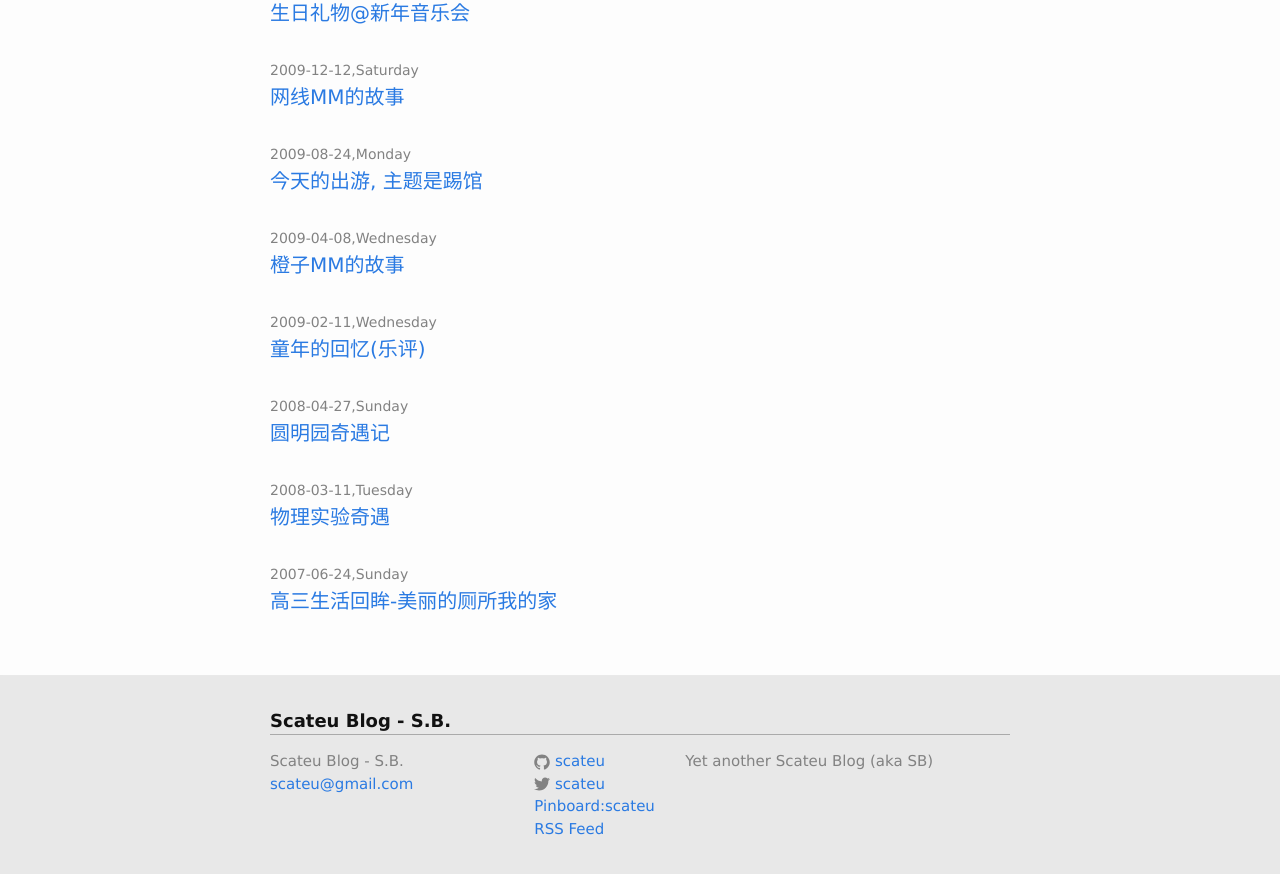
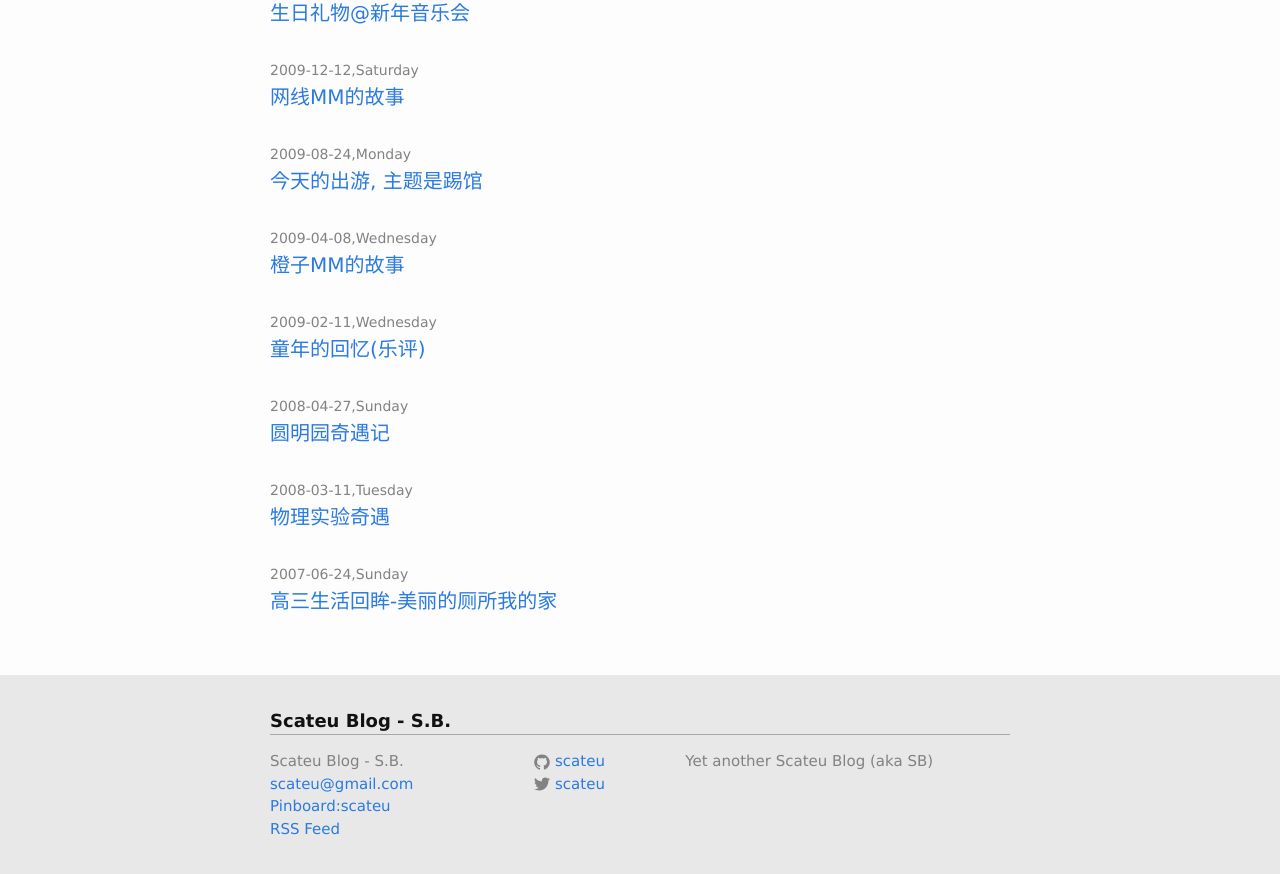
Before and after one commit to scateu/scateu.github.io, a Jekyll site: the page built from index.html, in a window 1280 px wide and 900 px high, scrolled down 8854 px. Shown: the top 874 px of the window. Built offline with Jekyll 4.4.1, drawn with Linux system fonts in a browser that asks for light colours; some of the changed lines change nothing that is shown.

Commit message:
Mon Jul 10 19:57:41 CST 2017

```diff
--- a/_includes/footer.html
+++ b/_includes/footer.html
@@ -9,6 +9,8 @@
         <ul class="contact-list">
           <li>{{ site.title }}</li>
           <li><a href="mailto:{{ site.email }}">{{ site.email }}</a></li>
+	  <li><a href="https://pinboard.in/u:scateu/public">Pinboard:scateu</a></li>
+	  <li><a href="http://scateu.me/feed.xml">RSS Feed</a></li>
         </ul>
       </div>
 
@@ -25,12 +27,6 @@
             {% include icon-twitter.html username=site.twitter_username %}
           </li>
           {% endif %}
-	  <li>
-		  <a href="https://pinboard.in/u:scateu/public">Pinboard:scateu</a>
-	  </li>
-	  <li>
-		  <a href="http://scateu.me/feed.xml">RSS Feed</a>
-	  </li>
         </ul>
       </div>
 
```
